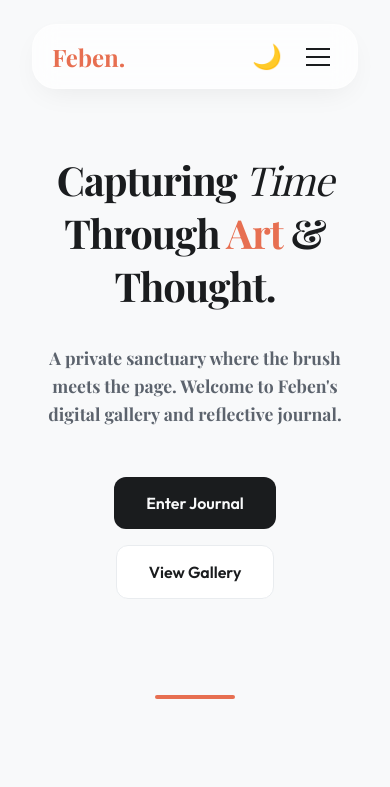
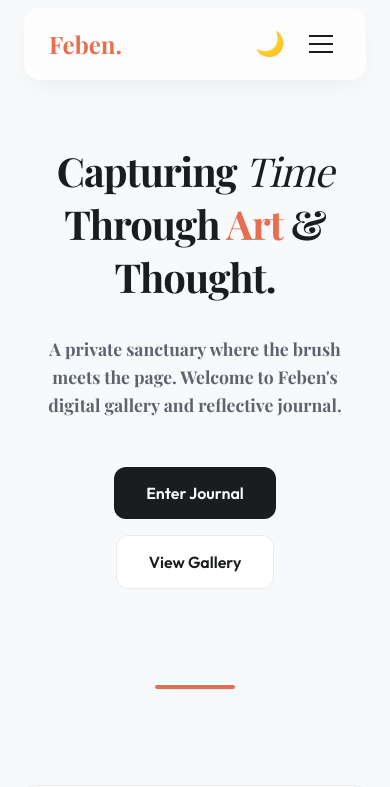
Before and after one commit to FEBEN-G/Personal-Journal-and-Art-Website, a Next.js app in the folder frontend/: page / in a window 390 px wide. Shown: the top 787 px of the page. Built offline with nearby package versions, Linux system fonts and the light colour scheme; a web font is replaced by a local one.

Commit message:
Optimized mobile layout: filled top gap and moved nav links up for better visibility

```diff
--- a/frontend/app/globals.css
+++ b/frontend/app/globals.css
@@ -213,13 +213,14 @@ footer {
   }
 
   .glass-header {
-    padding: 0.6rem 1.2rem;
-    margin-left: 1rem;
-    margin-right: 1rem;
-    border-radius: 24px;
+    padding: 0.8rem 1.5rem;
+    margin: 0.5rem 0.5rem 0 0.5rem; /* Reduced top gap significantly */
+    border-radius: 16px;
     height: auto;
-    flex-direction: row; /* Keep it horizontal with the toggle */
+    flex-direction: row;
     justify-content: space-between;
+    position: sticky;
+    top: 0.5rem;
   }
 
   .nav-links {
--- a/frontend/components/MobileMenu.tsx
+++ b/frontend/components/MobileMenu.tsx
@@ -71,7 +71,8 @@ export default function MobileMenu() {
           left: 0;
           right: 0;
           bottom: 0;
-          background: rgba(0, 0, 0, 0.6); /* Slightly darker for better focus */
+          background: rgba(0, 0, 0, 0.7); /* Darker backdrop */
+          backdrop-filter: blur(4px); /* Blur the content behind, not the menu */
           z-index: 1000;
           display: flex;
           justify-content: flex-end;
@@ -79,16 +80,16 @@ export default function MobileMenu() {
 
         .mobile-nav {
           width: 85%;
-          max-width: 310px;
+          max-width: 320px;
           height: 100%;
-          background: var(--bg-secondary); /* This is solid white/dark based on theme */
+          background: var(--bg-secondary) !important; /* Force solid color */
           opacity: 1;
-          padding: 6.5rem 2.5rem;
+          padding: 4rem 2rem; /* Reduced top padding to move links up */
           display: flex;
           flex-direction: column;
-          box-shadow: -15px 0 45px rgba(0,0,0,0.5); /* Stronger shadow */
+          box-shadow: -15px 0 50px rgba(0,0,0,0.6);
           animation: slideIn 0.4s cubic-bezier(0.19, 1, 0.22, 1);
-          border-left: 3px solid var(--accent-vibrant); /* Strong visual separation */
+          border-left: 4px solid var(--accent-vibrant);
           z-index: 1002;
         }
 
@@ -111,15 +112,16 @@ export default function MobileMenu() {
         .mobile-links {
           display: flex;
           flex-direction: column;
-          gap: 2.5rem;
+          gap: 1.8rem;
+          margin-top: 2rem;
         }
 
         .mobile-links a {
-          font-size: 1.7rem;
-          font-weight: 700; /* Extra bold for visibility */
+          font-size: 1.8rem;
+          font-weight: 800;
           color: var(--text-primary);
           text-decoration: none;
-          transition: transform 0.2s ease, color 0.2s ease;
+          letter-spacing: -0.5px;
         }
 
         .mobile-links a:active {
```
